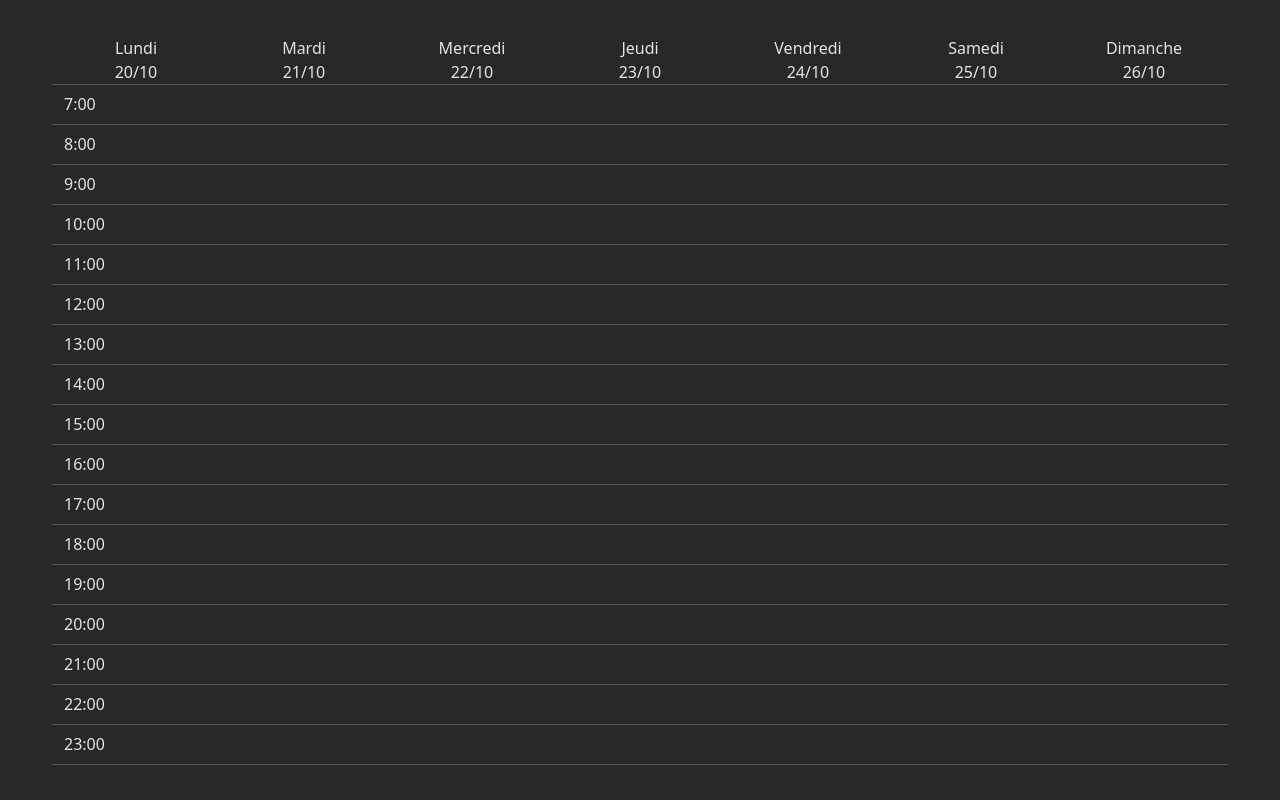
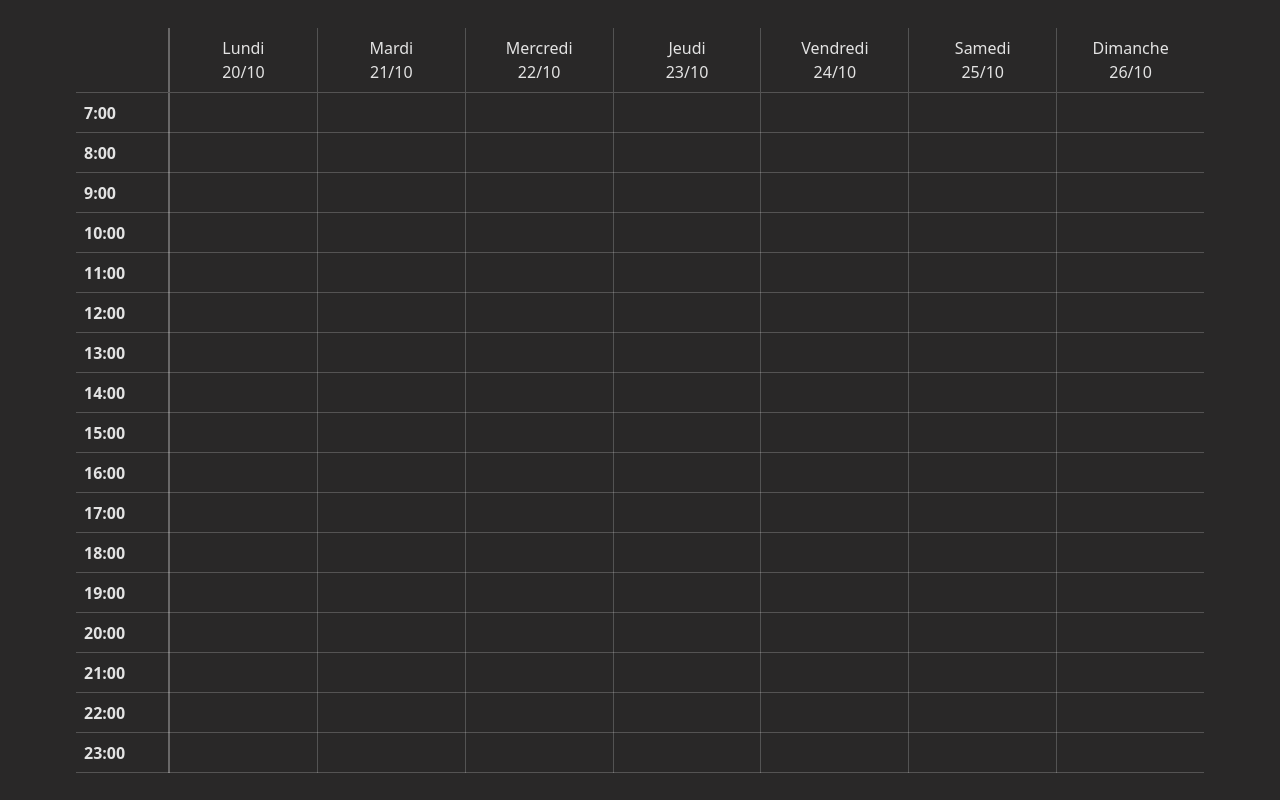
Before and after one commit to LucasBroda/Planning, a React (Vite) app in the folder my-app/: page / in a window 1280 px wide. Built offline with nearby package versions, Linux system fonts and the light colour scheme.

Commit message:
style: added lines to separate each days

```diff
--- a/my-app/src/App.css
+++ b/my-app/src/App.css
@@ -17,12 +17,20 @@
 .calendrier-container .row {
   background-color: transparent !important;
   color: rgba(255, 255, 255, 0.87) !important;
+  margin: 0;
 }
 
 .calendrier-container .col,
 .calendrier-container .col-1 {
   background-color: transparent !important;
   color: rgba(255, 255, 255, 0.87) !important;
+  border-right: 1px solid rgba(255, 255, 255, 0.2);
+  padding: 8px;
+}
+
+.calendrier-container .col:last-child,
+.calendrier-container .col-1:last-child {
+  border-right: none;
 }
 
 .calendrier-container .border-bottom {
@@ -32,3 +40,8 @@
 .calendrier-container .font-weight-bold {
   color: rgba(255, 255, 255, 0.87) !important;
 }
+
+.calendrier-container .col-1 {
+  border-right: 2px solid rgba(255, 255, 255, 0.3) !important;
+  font-weight: bold;
+}
--- a/my-app/src/component/tableau/calendrier.tsx
+++ b/my-app/src/component/tableau/calendrier.tsx
@@ -1,4 +1,3 @@
-// Fait en sorte de créer un composant React TypeScript appelé Calendrier qui utilise les composants TableauHeader et TableauBody pour afficher un calendrier hebdomadaire complet. Assure-toi que le composant est bien structuré et utilise les classes Bootstrap appropriées pour une mise en page réactive.
 import React from 'react';
 import 'bootstrap/dist/css/bootstrap.min.css';
 import TableauHeader from './tableauHeader/tableauHeader';
--- a/my-app/src/component/tableau/tableauHeader/tableauHeader.tsx
+++ b/my-app/src/component/tableau/tableauHeader/tableauHeader.tsx
@@ -31,6 +31,7 @@ const TableauHeader: React.FC<TableauHeaderProps> = ({ dateDebut }) => {
     return (
         <div className="container">
             <div className="row text-center font-weight-bold border-bottom">
+                <div className="col-1"></div>
                 {joursDeLaSemaine.map((jour, index) => (
                     <div key={`${jour}-${index}`} className="col">
                         <div>{jour}</div>
```
